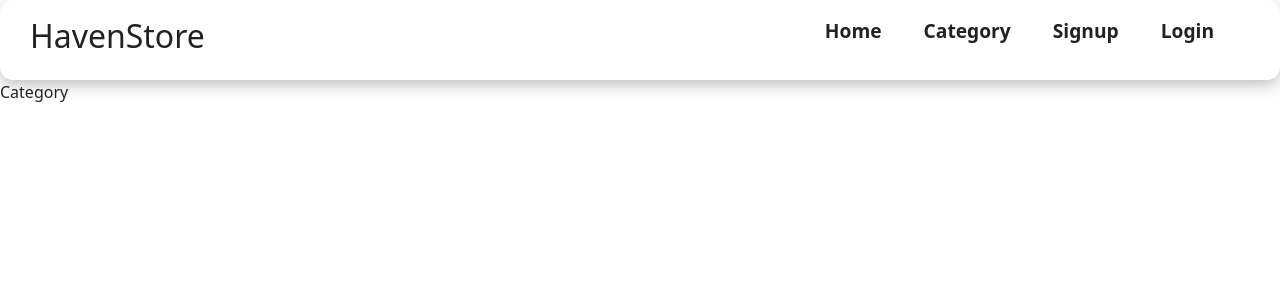
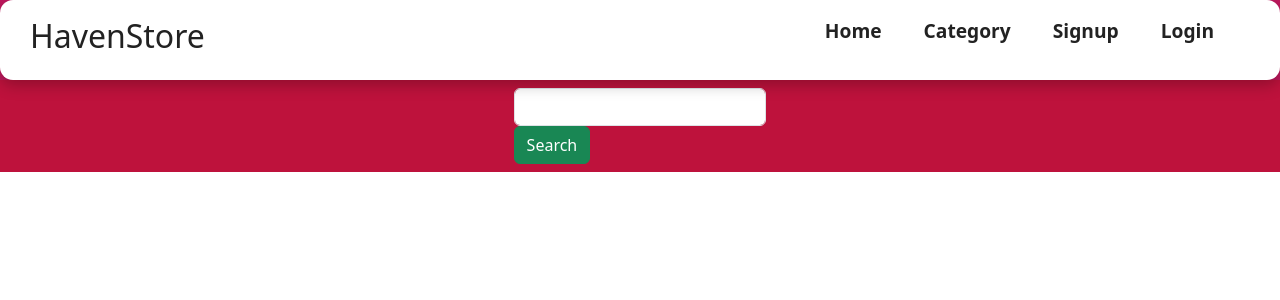
Before and after one commit to Plvishal/Ecommerce-2024, a React (Vite) app in the folder frontend/: page /category in a window 1280 px wide. Shown: the top 300 px of the page. Built offline with nearby package versions, Linux system fonts and the light colour scheme.

Commit message:
try to find the product by category

```diff
--- a/frontend/src/components/pages/category/Category.jsx
+++ b/frontend/src/components/pages/category/Category.jsx
@@ -1,7 +1,49 @@
+import { useState } from 'react';
+import axios from 'axios';
+
 function Category() {
+  const [category, setCategory] = useState({
+    category: '',
+  });
+  const handleInputChange = (e) => {
+    setCategory((curr) => {
+      return { ...curr, [e.target.name]: e.target.value };
+    });
+  };
+
+  const handleSubmit = (e) => {
+    e.preventDefault();
+    console.log(category);
+    axios
+      .get('/api/ecommerce/product/by-category', category)
+      .then((result) => {
+        console.log(result.data);
+      })
+      .catch((error) => {
+        console.log(error);
+      });
+  };
   return (
     <>
-      <div className="mt-20">Category</div>
+      <div className="bg-pink-700 w-full h-full">
+        <div className="bg-rose-700 w-full h-full relative top-20 p-2">
+          <div className="d-flex align-items-center justify-content-center w-1/5 m-auto">
+            <form onSubmit={handleSubmit}>
+              <input
+                className="form-control "
+                type="text"
+                id="category"
+                name="category"
+                onChange={handleInputChange}
+              />
+              <button className="btn btn-success" type="submit">
+                Search
+              </button>
+            </form>
+          </div>
+          <div className="d-flex"></div>
+        </div>
+      </div>
     </>
   );
 }
```
Also changed, not shown: 2 other files (tests, documents, lock files or other folders).
